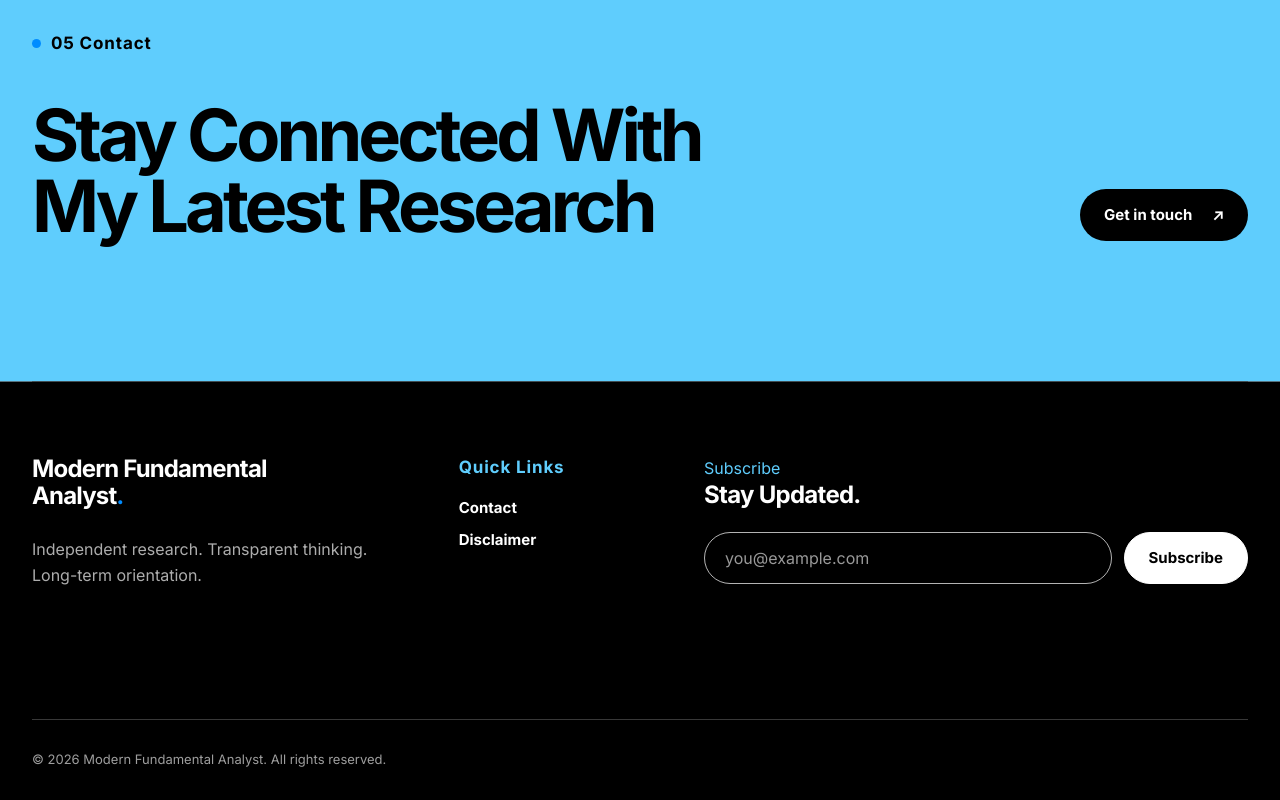
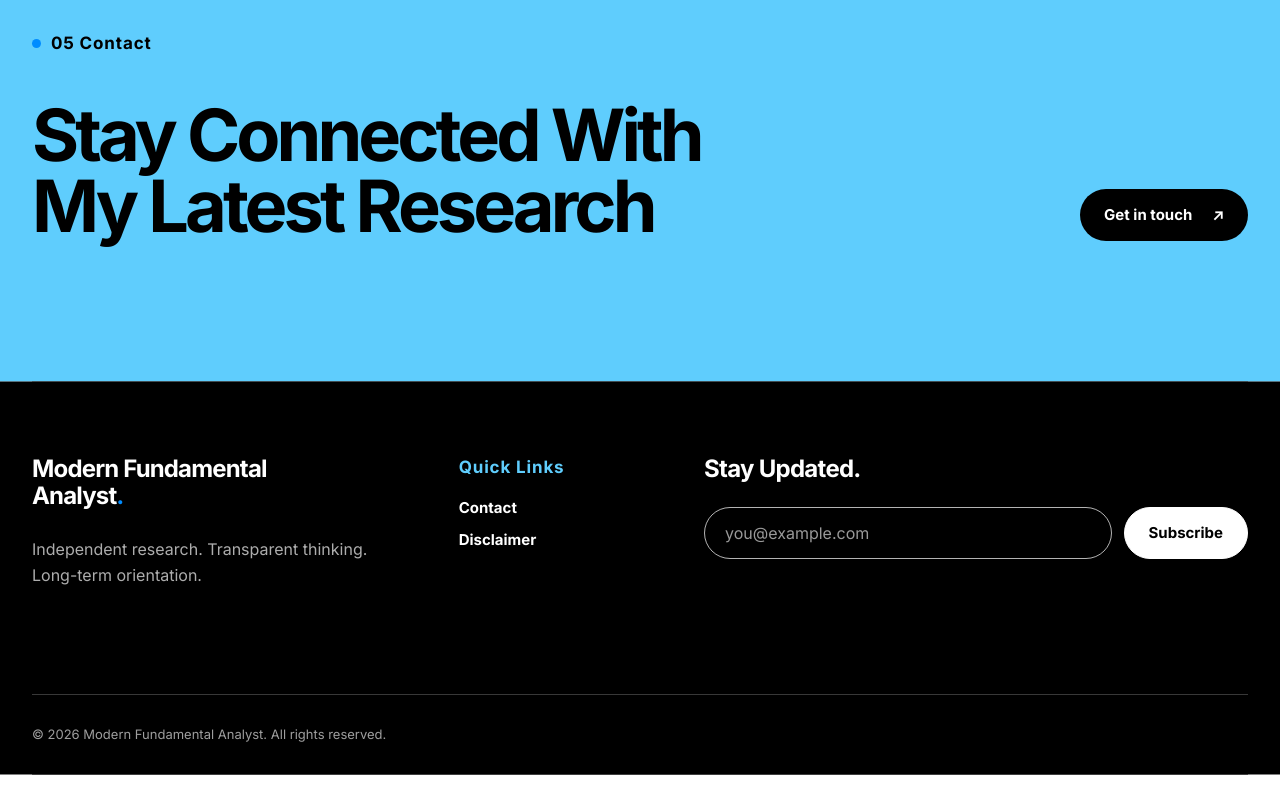
Before and after one commit to Tianyi0510/modern-fundamental-analyst, a Next.js app: page / in a window 1280 px wide. Shown: the part 5035-5835 px from the top of the page. After the commit the page ends 5810 px from the top, so only its background shows below. Built offline with nearby package versions, Linux system fonts and the light colour scheme.

Commit message:
Remove footer subscribe label

```diff
--- a/components/subscribe-form.module.css
+++ b/components/subscribe-form.module.css
@@ -1,5 +1,4 @@
 .section { min-width: 0; }
-.label { margin: 0 0 16px; color: var(--light-blue) !important; font-size: var(--type-label); line-height: 1.3; font-weight: var(--weight-bold); letter-spacing: var(--tracking-label); text-transform: capitalize; }
 .section h2 { margin: 0; color: var(--white); font-size: var(--type-title-bold); line-height: 1.1; letter-spacing: -.03em; font-weight: var(--weight-bold); text-transform: capitalize; }
 .form { display: grid; grid-template-columns: minmax(0, 1fr) auto; gap: 12px; margin-top: 24px; }
 .field { min-width: 0; }
--- a/components/subscribe-form.tsx
+++ b/components/subscribe-form.tsx
@@ -7,7 +7,6 @@ import styles from "./subscribe-form.module.css";
 
 const copy = {
   en: {
-    label: "Subscribe",
     title: "Stay Updated.",
     email: "Email Address",
     placeholder: "you@example.com",
@@ -17,7 +16,6 @@ const copy = {
     error: "Subscription could not be completed. Please try again.",
   },
   "zh-tw": {
-    label: "訂閱",
     title: "掌握最新研究。",
     email: "電子郵件地址",
     placeholder: "you@example.com",
@@ -27,7 +25,6 @@ const copy = {
     error: "目前無法完成訂閱，請稍後再試。",
   },
   "zh-cn": {
-    label: "订阅",
     title: "掌握最新研究。",
     email: "电子邮件地址",
     placeholder: "you@example.com",
@@ -66,7 +63,6 @@ export function SubscribeForm({ locale }: { locale: Locale }) {
 
   return (
     <section className={styles.section} id="subscribe" aria-labelledby="subscribe-title">
-      <p className={styles.label}>{text.label}</p>
       <h2 id="subscribe-title">{text.title}</h2>
       <form className={styles.form} onSubmit={submit}>
         <label className={styles.field}>
```
Also changed, not shown: 1 other file (tests, documents, lock files or other folders).
